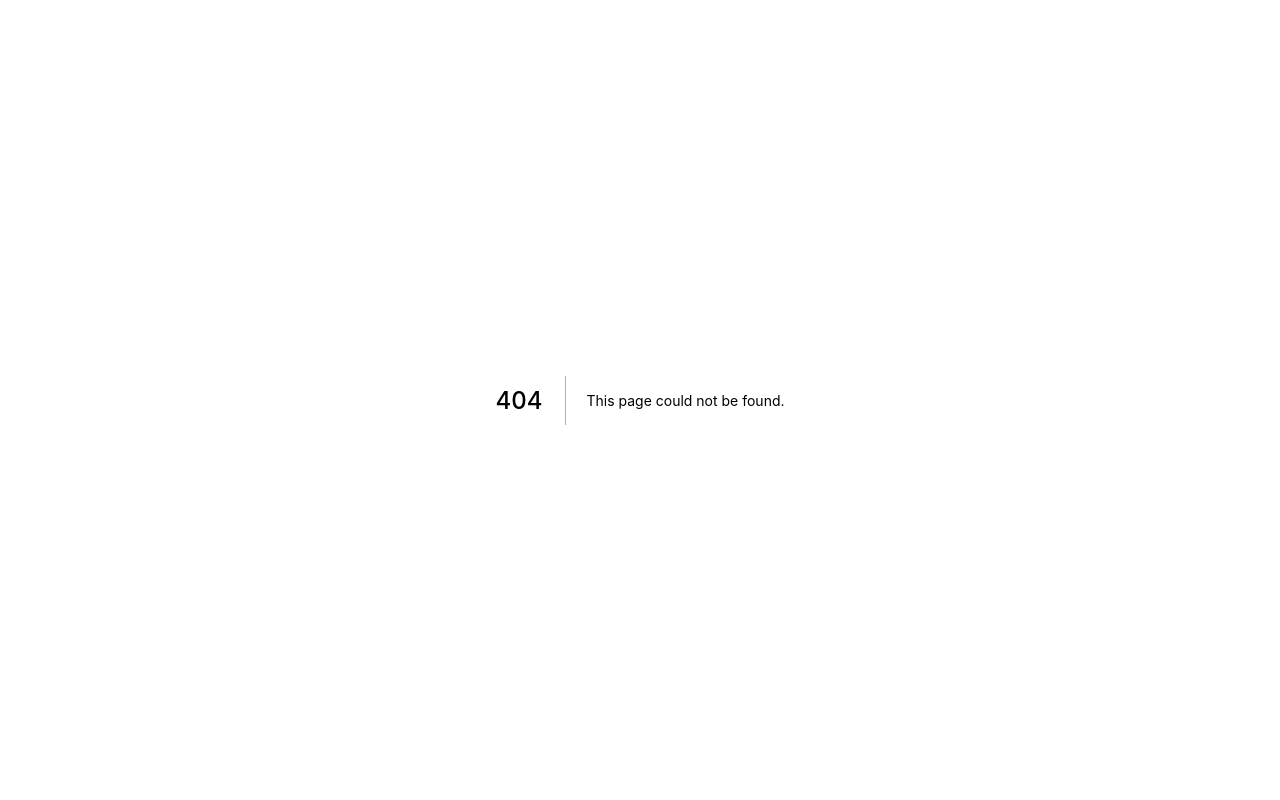
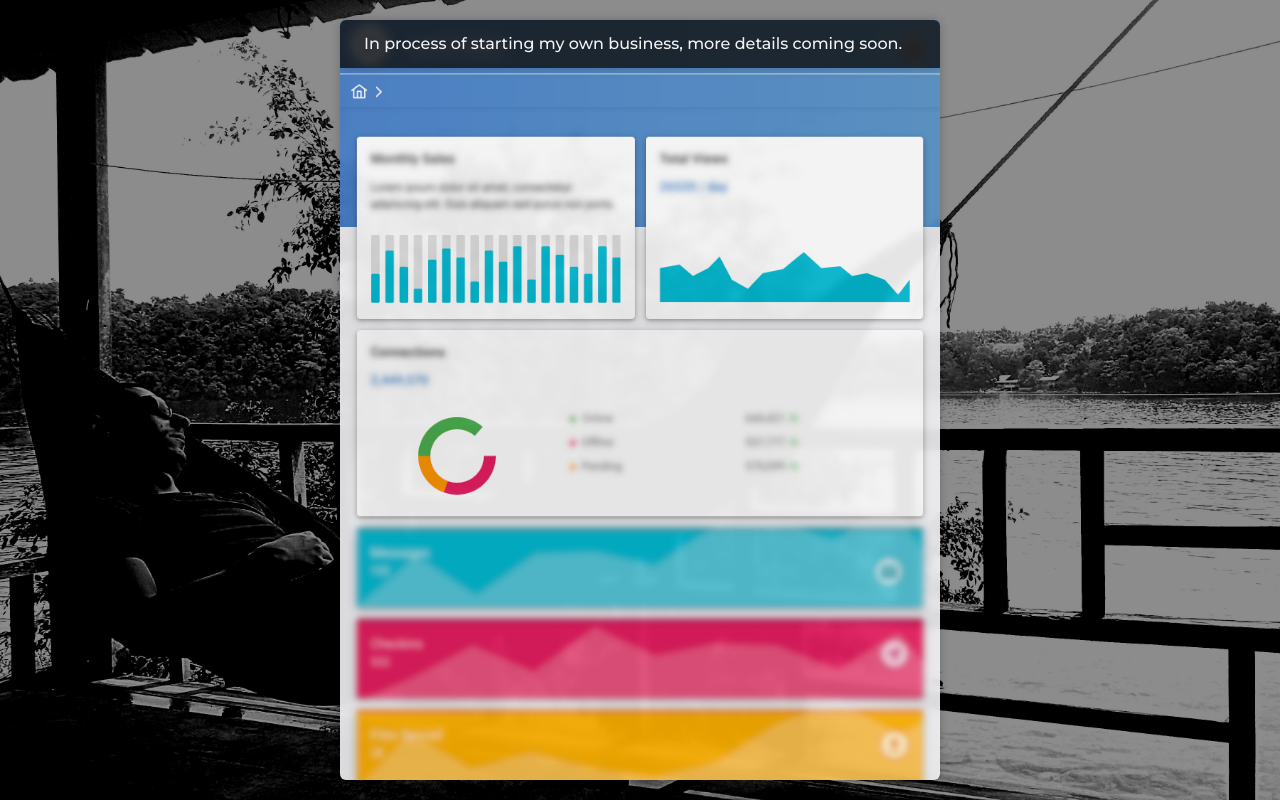
Before and after one commit to Neverlastinger/radoslavpopov.com, a Next.js app: page /i in a window 1280 px wide. Before the commit this address had no page. Built offline with nearby package versions, Linux system fonts and the light colour scheme.

Commit message:
Adds investia project

```diff
--- /dev/null
+++ b/components/ProjectPage.js
@@ -0,0 +1,22 @@
+import Link from 'next/link';
+import Layout from './Layout';
+import styles from './ProjectPage.module.scss';
+
+const ProjectPage = ({ img, text }) => (
+  <Layout>
+    <div className={styles.projectPage}>
+      <div className={styles.projectCard}>
+        <div className={styles.infoCard}>
+          {text}
+        </div>
+        <div className={styles.imageWrapper}>
+          <Link href="/">
+            <img src={`images/${img}`} alt="/projects/k" className={styles.projectImage} />
+          </Link>
+        </div>
+      </div>
+    </div>
+  </Layout>
+);
+
+export default ProjectPage;
--- /dev/null
+++ b/components/ProjectPage.module.scss
@@ -0,0 +1,69 @@
+.projectPage {
+  display: flex;
+  justify-content: center;
+  position: relative;
+  width: 100%;
+  height: 100%;
+  background-image: url(/images/Sumatra-dark.jpg);
+  background-position: left center;
+  background-size: cover;
+  background-repeat: no-repeat;
+
+  .projectCard {
+    position: relative;
+    box-sizing: border-box;
+    margin-top: 20px;
+    height: calc(100% - 40px);
+    width: 600px;
+    background: hsla(0, 0%, 0%, 0.9);
+    box-shadow: 0px 0px 10px hsla(0, 0%, 0%, 0.25);
+    border-radius: 6px;
+    backdrop-filter: blur(4px);
+    color: #444;
+    opacity: 0.9;
+    overflow: hidden;
+
+    @media (max-width: 640px) {
+      margin-top: 12px;
+      height: calc(100% - 24px);
+      width: calc(100% - 24px);
+    }
+
+    .imageWrapper {
+      position: absolute;
+      top: 0px;
+      bottom: 0px;
+      left: 0px;
+      right: 0px;
+      overflow: auto;
+
+      .projectImage {
+        width: 100%;
+        border-radius: 6px;
+        cursor: pointer;
+      }
+    }
+
+    .infoCard {
+      position: absolute;
+      top: 0px;
+      left: 0px;
+      right: 0px;
+      z-index: 1;
+      padding: 12px 24px;
+      background: hsla(0, 0%, 0%, 0.8);
+      box-shadow: 0px 0px 10px hsla(0, 0%, 0%, 0.25);
+      backdrop-filter: blur(4px);
+      color: white;
+      font-weight: 500;
+      font-size: 16px;
+      line-height: 24px;
+
+      @media (max-width: 640px) {
+        padding: 6px 12px;
+        font-size: 12px;
+        line-height: 20px;
+      }
+    }
+  }
+}
--- /dev/null
+++ b/pages/i.js
@@ -0,0 +1,10 @@
+import ProjectPage from '../components/ProjectPage';
+
+const InvestiaPage = () => (
+  <ProjectPage
+    img="investia-work-in-progress.png"
+    text="In process of starting my own business, more details coming soon."
+  />
+);
+
+export default InvestiaPage;
```
Also changed, not shown: pages/index.js (+12 -7 lines), pages/index.module.scss (renamed from pages/styles.module.scss, +0 -71 lines), pages/k.js (+5 -17 lines), public/images/investia-work-in-progress.png (added).
